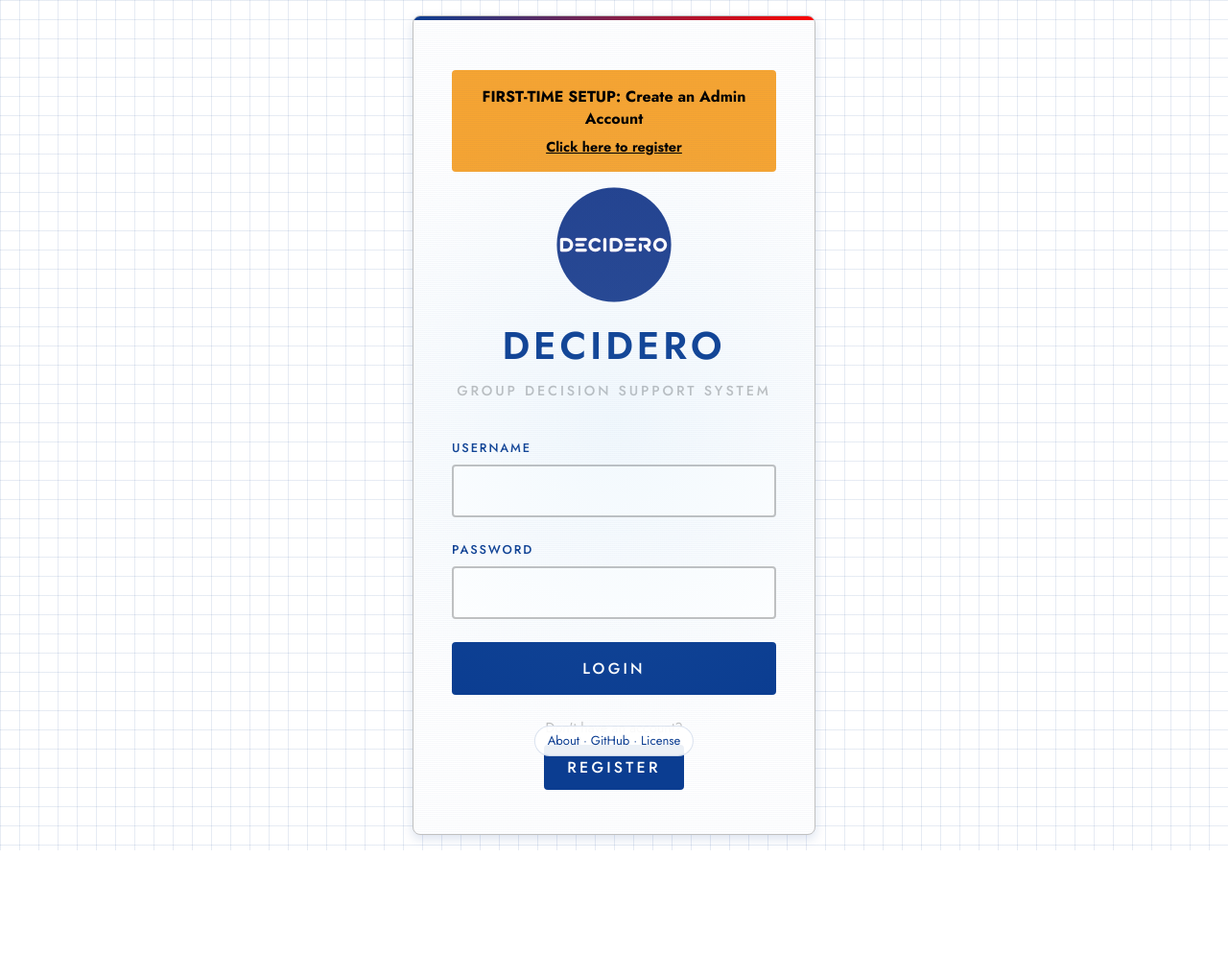
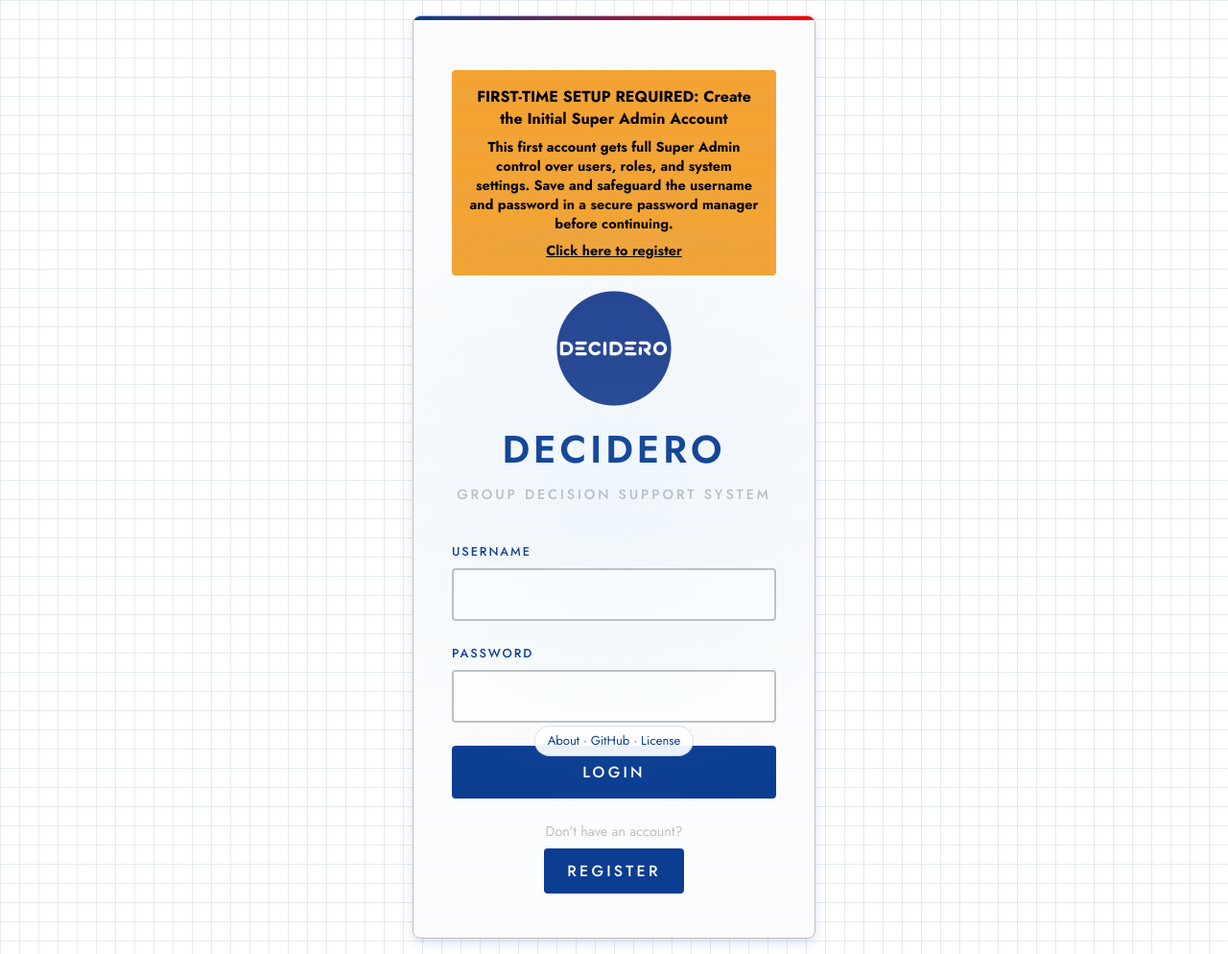
Before and after one commit to JohnKruse/decidero_gdss_public, a FastAPI app: page /login in a window 1280 px wide. Shown: the whole page at 96% size. Before the commit the page ends 886 px from the top, so only its background shows below. Run offline with FastAPI, Linux system fonts and the light colour scheme.

Commit message:
Strengthen first-time super admin setup warning

```diff
--- a/app/templates/login.html
+++ b/app/templates/login.html
@@ -20,7 +20,10 @@
         {% if show_setup_alert %}
         {% grab id="login-setup-alert" %}
         <div class="setup-alert" style="background-color: #f7a532; color: #000; padding: 1rem; margin: 1rem 0; border-radius: 4px; text-align: center; font-weight: bold;">
-            FIRST-TIME SETUP: Create an Admin Account
+            FIRST-TIME SETUP REQUIRED: Create the Initial Super Admin Account
+            <div style="font-size: 0.9em; margin-top: 0.5rem;">
+                This first account gets full Super Admin control over users, roles, and system settings. Save and safeguard the username and password in a secure password manager before continuing.
+            </div>
             <div style="font-size: 0.9em; margin-top: 0.5rem;">
                 <a href="/register" style="color: #000; text-decoration: underline;">Click here to register</a>
             </div>
```
